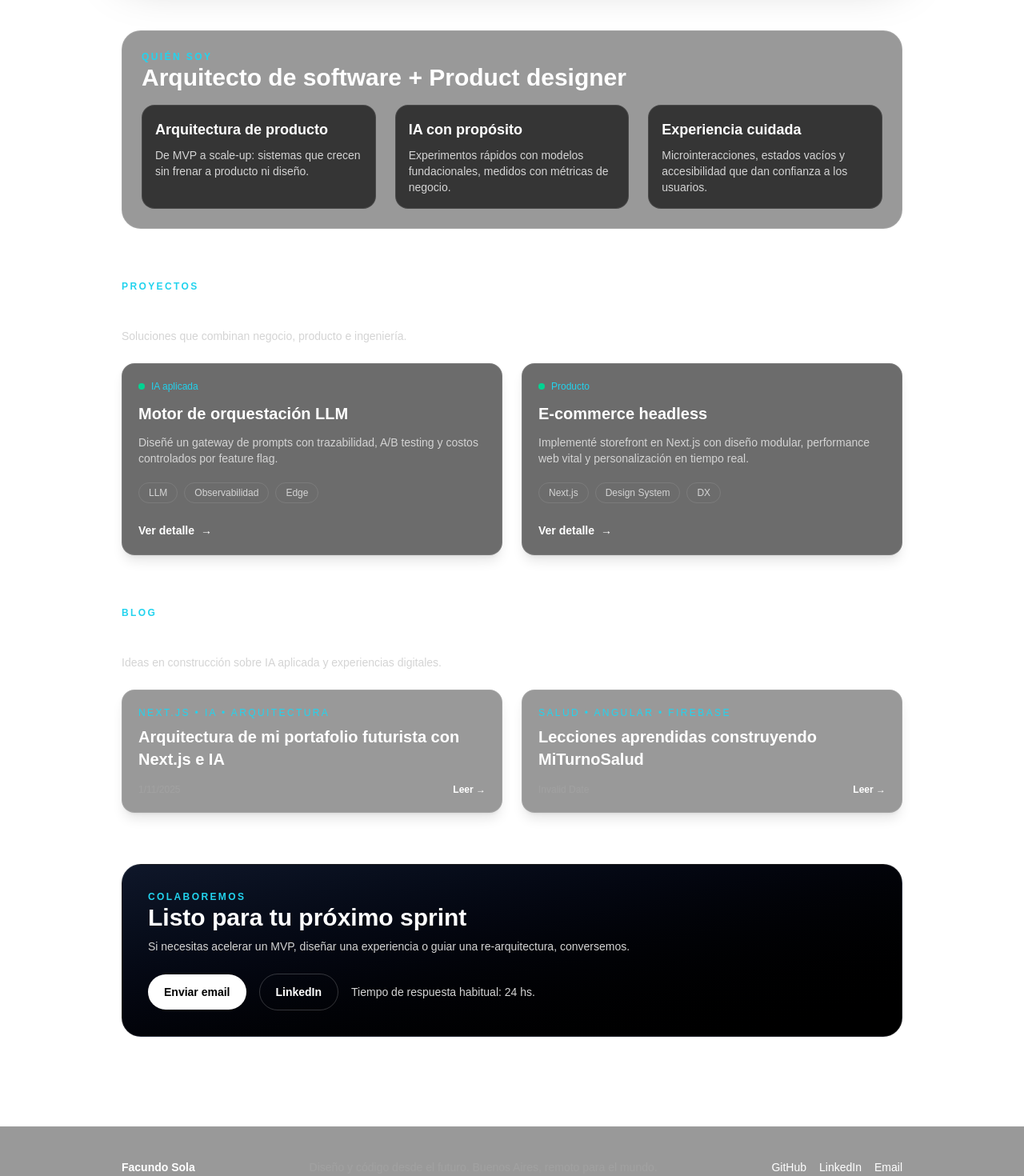
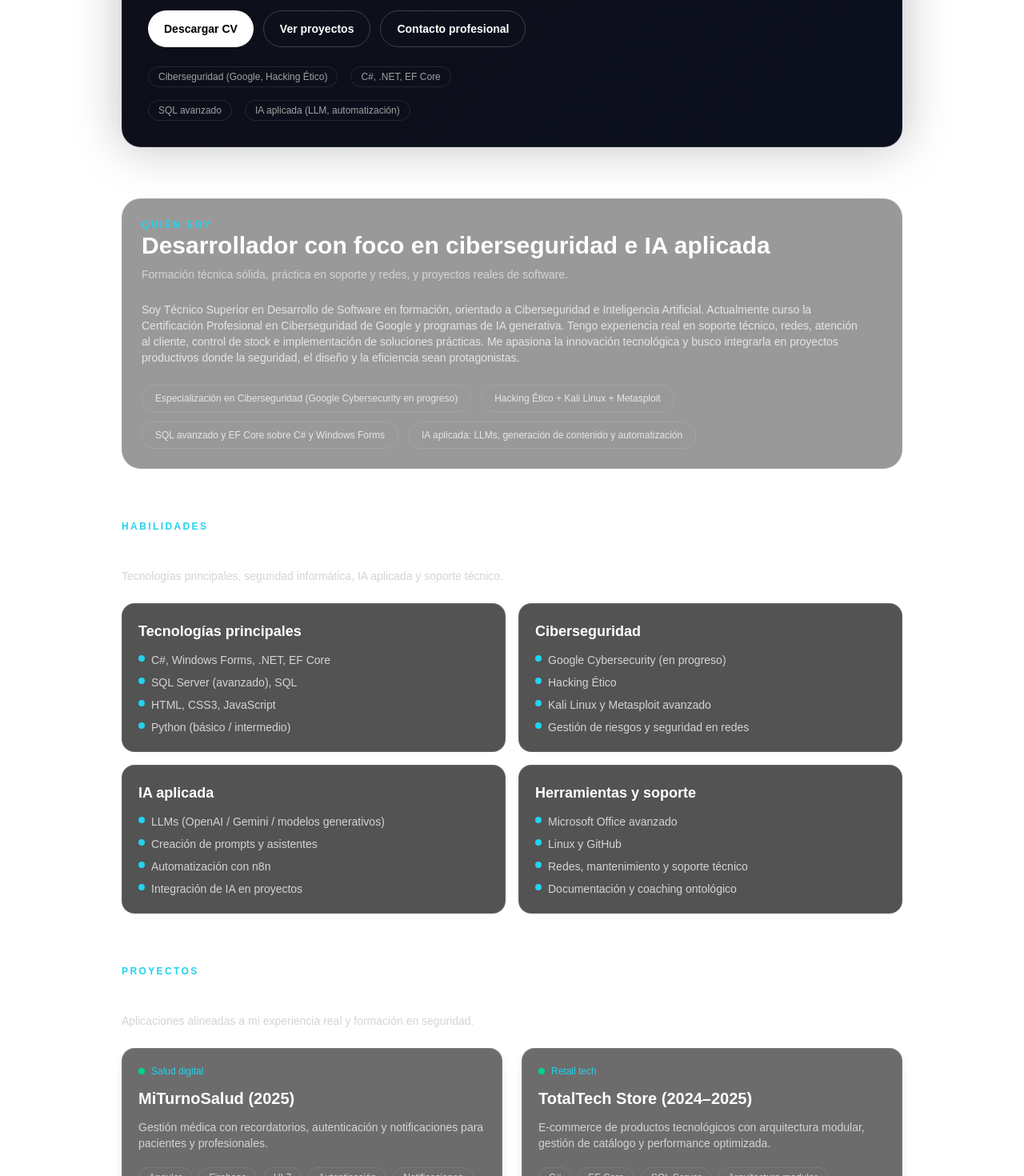
Before and after one commit to PortafolioFS/facundosola-portfolio, a Next.js app: page / in a window 1280 px wide. Shown: the part 920-2390 px from the top of the page at 80% size. Built offline with nearby package versions, Linux system fonts and the light colour scheme.

Commit message:
Align portfolio content with CV

```diff
--- a/app/page.tsx
+++ b/app/page.tsx
@@ -7,37 +7,136 @@ import { Hero } from "@/components/hero";
 import { Navbar } from "@/components/navbar";
 import { ProjectCard, Project } from "@/components/project-card";
 import { SectionHeader } from "@/components/section-header";
-import { posts } from "@/lib/blog";
 
 const featuredProjects: Project[] = [
   {
-    title: "Motor de orquestación LLM",
-    description: "Diseñé un gateway de prompts con trazabilidad, A/B testing y costos controlados por feature flag.",
-    tags: ["LLM", "Observabilidad", "Edge"],
+    title: "MiTurnoSalud (2025)",
+    description:
+      "Gestión médica con recordatorios, autenticación y notificaciones para pacientes y profesionales.",
+    tags: ["Angular", "Firebase", "HL7", "Autenticación", "Notificaciones"],
+    href: "/projects",
+    highlight: "Salud digital",
+  },
+  {
+    title: "TotalTech Store (2024–2025)",
+    description:
+      "E-commerce de productos tecnológicos con arquitectura modular, gestión de catálogo y performance optimizada.",
+    tags: ["C#", "EF Core", "SQL Server", "Arquitectura modular"],
+    href: "/projects",
+    highlight: "Retail tech",
+  },
+  {
+    title: "Sistema de Gestión de Proyectos y Equipos (.NET)",
+    description:
+      "Aplicación Windows Forms con ABM completo, Entity Framework y base de datos estructurada para equipos y tareas.",
+    tags: ["Windows Forms", "EF Core", "SQL", "Arquitectura limpia"],
+    href: "/projects",
+    highlight: ".NET desktop",
+  },
+  {
+    title: "App Android Bluetooth HC-06",
+    description: "Control y comunicación con módulo Bluetooth desde smartphone, orientado a hardware DIY.",
+    tags: ["Android", "Bluetooth", "HC-06", "Control remoto"],
+    href: "/projects",
+    highlight: "IoT / Maker",
+  },
+  {
+    title: "Laboratorio de IA",
+    description: "Generadores de texto, asistentes personales y automatizaciones con LLM integradas a flujos reales.",
+    tags: ["LLM", "Automatización", "n8n", "Integraciones"],
     href: "/projects",
     highlight: "IA aplicada",
   },
+];
+
+const aboutHighlights = [
+  "Especialización en Ciberseguridad (Google Cybersecurity en progreso)",
+  "Hacking Ético + Kali Linux + Metasploit",
+  "SQL avanzado y EF Core sobre C# y Windows Forms",
+  "IA aplicada: LLMs, generación de contenido y automatización",
+];
+
+const skills = [
   {
-    title: "E-commerce headless",
-    description: "Implementé storefront en Next.js con diseño modular, performance web vital y personalización en tiempo real.",
-    tags: ["Next.js", "Design System", "DX"],
-    href: "/projects",
-    highlight: "Producto",
+    title: "Tecnologías principales",
+    items: [
+      "C#, Windows Forms, .NET, EF Core",
+      "SQL Server (avanzado), SQL",
+      "HTML, CSS3, JavaScript",
+      "Python (básico / intermedio)",
+    ],
+  },
+  {
+    title: "Ciberseguridad",
+    items: [
+      "Google Cybersecurity (en progreso)",
+      "Hacking Ético",
+      "Kali Linux y Metasploit avanzado",
+      "Gestión de riesgos y seguridad en redes",
+    ],
+  },
+  {
+    title: "IA aplicada",
+    items: [
+      "LLMs (OpenAI / Gemini / modelos generativos)",
+      "Creación de prompts y asistentes",
+      "Automatización con n8n",
+      "Integración de IA en proyectos",
+    ],
+  },
+  {
+    title: "Herramientas y soporte",
+    items: [
+      "Microsoft Office avanzado",
+      "Linux y GitHub",
+      "Redes, mantenimiento y soporte técnico",
+      "Documentación y coaching ontológico",
+    ],
   },
 ];
 
-const highlights = [
+const education = [
   {
-    title: "Arquitectura de producto",
-    description: "De MVP a scale-up: sistemas que crecen sin frenar a producto ni diseño.",
+    title: "ICES – Técnico Superior en Desarrollo de Software",
+    timeframe: "2022–Actualidad — Promedio 7,71",
+    details: [
+      "Bases de Datos, Ingeniería Software I & II, Lógica, Sistemas Operativos, Inglés Técnico",
+    ],
   },
   {
-    title: "IA con propósito",
-    description: "Experimentos rápidos con modelos fundacionales, medidos con métricas de negocio.",
+    title: "Google Cybersecurity Professional Certificate",
+    timeframe: "En progreso",
+    details: ["Módulos completados: fundamentos de seguridad, amenazas y gestión de riesgos"],
   },
   {
-    title: "Experiencia cuidada",
-    description: "Microinteracciones, estados vacíos y accesibilidad que dan confianza a los usuarios.",
+    title: "Cursos y certificaciones",
+    timeframe: "",
+    details: [
+      "Hacking Ético • Kali Linux • Metasploit avanzado • SQL • Excel avanzado (Udemy)",
+      "Coaching Ontológico",
+      "Abogacía — UCSE (14 materias aprobadas)",
+    ],
+  },
+];
+
+const experiences = [
+  {
+    company: "Ferretería y Corralón",
+    timeframe: "2025–Actualidad",
+    roles: ["Atención al cliente y logística", "Soporte técnico, organización e inventarios"],
+  },
+  {
+    company: "Soporte técnico freelance",
+    timeframe: "2019–Actualidad",
+    roles: [
+      "Reparación y optimización de equipos",
+      "Armado de PCs, redes y seguridad informática básica",
+    ],
+  },
+  {
+    company: "Estudios Jurídicos",
+    timeframe: "2017 y 2021",
+    roles: ["Tareas administrativas y documentación", "Gestión técnica de equipos"],
   },
 ];
 
@@ -50,13 +149,46 @@ export default function Home() {
       <main className="mx-auto flex max-w-5xl flex-col gap-16 px-6 py-28">
         <Hero />
 
-        <section className="grid gap-4 rounded-3xl border border-white/10 bg-black/40 p-6" id="about">
-          <SectionHeader eyebrow="Quién soy" title="Arquitecto de software + Product designer" />
-          <div className="grid gap-6 md:grid-cols-3">
-            {highlights.map((item) => (
-              <div key={item.title} className="rounded-2xl border border-white/10 bg-neutral-950/70 p-4">
-                <h3 className="text-lg font-semibold text-white">{item.title}</h3>
-                <p className="mt-2 text-sm text-neutral-300">{item.description}</p>
+        <section className="grid gap-6 rounded-3xl border border-white/10 bg-black/40 p-6" id="about">
+          <SectionHeader
+            eyebrow="Quién soy"
+            title="Desarrollador con foco en ciberseguridad e IA aplicada"
+            description="Formación técnica sólida, práctica en soporte y redes, y proyectos reales de software."
+          />
+          <p className="max-w-4xl text-sm text-neutral-200">
+            Soy Técnico Superior en Desarrollo de Software en formación, orientado a Ciberseguridad e Inteligencia
+            Artificial. Actualmente curso la Certificación Profesional en Ciberseguridad de Google y programas de IA
+            generativa. Tengo experiencia real en soporte técnico, redes, atención al cliente, control de stock e
+            implementación de soluciones prácticas. Me apasiona la innovación tecnológica y busco integrarla en proyectos
+            productivos donde la seguridad, el diseño y la eficiencia sean protagonistas.
+          </p>
+          <div className="flex flex-wrap gap-3">
+            {aboutHighlights.map((item) => (
+              <span key={item} className="rounded-full border border-white/10 px-4 py-2 text-xs text-neutral-200">
+                {item}
+              </span>
+            ))}
+          </div>
+        </section>
+
+        <section className="space-y-6" id="skills">
+          <SectionHeader
+            eyebrow="Habilidades"
+            title="Stack alineado a mi formación"
+            description="Tecnologías principales, seguridad informática, IA aplicada y soporte técnico."
+          />
+          <div className="grid gap-4 md:grid-cols-2">
+            {skills.map((group) => (
+              <div key={group.title} className="space-y-3 rounded-2xl border border-white/10 bg-neutral-950/70 p-5">
+                <h3 className="text-lg font-semibold text-white">{group.title}</h3>
+                <ul className="space-y-2 text-sm text-neutral-300">
+                  {group.items.map((item) => (
+                    <li key={item} className="flex items-start gap-2">
+                      <span className="mt-1 h-2 w-2 rounded-full bg-[#22d3ee]" />
+                      <span>{item}</span>
+                    </li>
+                  ))}
+                </ul>
               </div>
             ))}
           </div>
@@ -65,16 +197,8 @@ export default function Home() {
         <section className="space-y-6" id="projects">
           <SectionHeader
             eyebrow="Proyectos"
-            title="Trabajos recientes"
-            description="Soluciones que combinan negocio, producto e ingeniería."
-            cta={
-              <Link
-                href="/projects"
-                className="rounded-full border border-white/10 px-4 py-2 text-sm font-semibold text-white transition hover:border-white/40"
-              >
-                Ver todo
-              </Link>
-            }
+            title="Software y experimentos de IA"
+            description="Aplicaciones alineadas a mi experiencia real y formación en seguridad."
           />
           <div className="grid gap-6 md:grid-cols-2">
             {featuredProjects.map((project) => (
@@ -83,33 +207,54 @@ export default function Home() {
           </div>
         </section>
 
-        <section className="space-y-6" id="blog">
+        <section className="grid gap-6 rounded-3xl border border-white/10 bg-black/40 p-6" id="education">
           <SectionHeader
-            eyebrow="Blog"
-            title="Notas recientes"
-            description="Ideas en construcción sobre IA aplicada y experiencias digitales."
-            cta={
-              <Link
-                href="/blog"
-                className="rounded-full border border-white/10 px-4 py-2 text-sm font-semibold text-white transition hover:border-white/40"
-              >
-                Ver blog
-              </Link>
-            }
+            eyebrow="Formación académica"
+            title="Base técnica y especialización en seguridad"
+            description="Programas formales, certificaciones y estudios complementarios que respaldan mi perfil."
           />
-          <div className="grid gap-6 md:grid-cols-2">
-            {posts.slice(0, 2).map((post) => (
-              <article key={post.slug} className="rounded-2xl border border-white/10 bg-black/40 p-5 shadow-lg">
-                <p className="text-xs uppercase tracking-[0.2em] text-[#22d3ee]">{post.tags.join(" • ")}</p>
-                <h3 className="mt-2 text-xl font-semibold text-white">{post.title}</h3>
-                <p className="mt-2 text-sm text-neutral-300">{post.excerpt}</p>
-                <div className="mt-4 flex items-center justify-between text-xs text-neutral-400">
-                  <span>{new Date(post.publishedAt).toLocaleDateString("es-AR")}</span>
-                  <Link href={`/blog/${post.slug}`} className="font-semibold text-white transition hover:text-[#22d3ee]">
-                    Leer →
-                  </Link>
+          <div className="space-y-4">
+            {education.map((item) => (
+              <div key={item.title} className="rounded-2xl border border-white/10 bg-neutral-950/70 p-5">
+                <div className="flex flex-col gap-2 sm:flex-row sm:items-center sm:justify-between">
+                  <h3 className="text-lg font-semibold text-white">{item.title}</h3>
+                  <p className="text-sm text-[#22d3ee]">{item.timeframe}</p>
                 </div>
-              </article>
+                <ul className="mt-3 space-y-2 text-sm text-neutral-300">
+                  {item.details.map((detail) => (
+                    <li key={detail} className="flex items-start gap-2">
+                      <span className="mt-1 h-2 w-2 rounded-full bg-[#22d3ee]" />
+                      <span>{detail}</span>
+                    </li>
+                  ))}
+                </ul>
+              </div>
+            ))}
+          </div>
+        </section>
+
+        <section className="space-y-6" id="experience">
+          <SectionHeader
+            eyebrow="Experiencia laboral"
+            title="Trayectoria con enfoque práctico"
+            description="Soporte técnico, atención al cliente y organización con mentalidad de seguridad."
+          />
+          <div className="space-y-4">
+            {experiences.map((experience) => (
+              <div key={experience.company} className="rounded-2xl border border-white/10 bg-neutral-950/70 p-5">
+                <div className="flex flex-col gap-2 sm:flex-row sm:items-center sm:justify-between">
+                  <h3 className="text-lg font-semibold text-white">{experience.company}</h3>
+                  <p className="text-sm text-[#22d3ee]">{experience.timeframe}</p>
+                </div>
+                <ul className="mt-3 space-y-2 text-sm text-neutral-300">
+                  {experience.roles.map((role) => (
+                    <li key={role} className="flex items-start gap-2">
+                      <span className="mt-1 h-2 w-2 rounded-full bg-[#22d3ee]" />
+                      <span>{role}</span>
+                    </li>
+                  ))}
+                </ul>
+              </div>
             ))}
           </div>
         </section>
@@ -117,8 +262,8 @@ export default function Home() {
         <section className="grid gap-6 rounded-3xl border border-white/10 bg-gradient-to-br from-[#0f172a] to-black p-8" id="contact">
           <SectionHeader
             eyebrow="Colaboremos"
-            title="Listo para tu próximo sprint"
-            description="Si necesitas acelerar un MVP, diseñar una experiencia o guiar una re-arquitectura, conversemos."
+            title="Listo para nuevos desafíos"
+            description="Disponible para roles Junior/Trainee con foco en desarrollo, ciberseguridad e IA aplicada."
           />
           <div className="flex flex-wrap items-center gap-4">
             <Link
@@ -134,7 +279,17 @@ export default function Home() {
             >
               LinkedIn
             </Link>
-            <p className="text-sm text-neutral-300">Tiempo de respuesta habitual: 24 hs.</p>
+            <Link
+              href="https://github.com/Facundo2504"
+              target="_blank"
+              className="rounded-full border border-white/20 px-5 py-3 text-sm font-semibold text-white transition hover:border-white/50"
+            >
+              GitHub
+            </Link>
+            <p className="text-sm text-neutral-300">
+              Disponibilidad horaria amplia, remoto o presencial. Posibilidad de viajar y colaborar en proyectos con visión de
+              seguridad.
+            </p>
           </div>
         </section>
       </main>
--- a/components/footer.tsx
+++ b/components/footer.tsx
@@ -3,7 +3,7 @@ export function Footer() {
     <footer className="border-t border-white/5 bg-black/40 py-10 text-sm text-neutral-400">
       <div className="mx-auto flex max-w-5xl flex-col gap-3 px-6 sm:flex-row sm:items-center sm:justify-between">
         <p className="font-semibold text-white">Facundo Sola</p>
-        <p>Diseño y código desde el futuro. Buenos Aires, remoto para el mundo.</p>
+        <p>Desarrollo de software con enfoque en ciberseguridad e IA aplicada. Buenos Aires, remoto para el mundo.</p>
         <div className="flex gap-4 text-white">
           <a className="hover:text-[#22d3ee]" href="https://github.com/Facundo2504" target="_blank" rel="noreferrer">
             GitHub
--- a/components/hero.tsx
+++ b/components/hero.tsx
@@ -10,33 +10,42 @@ export function Hero() {
       </div>
       <div className="relative grid gap-10 lg:grid-cols-[1.1fr_0.9fr] lg:items-center">
         <div className="space-y-6">
-          <p className="text-sm font-semibold uppercase tracking-[0.3em] text-[#22d3ee]">Arquitecto de software</p>
+          <p className="text-sm font-semibold uppercase tracking-[0.3em] text-[#22d3ee]">
+            Arquitecto de Software · Ciberseguridad · IA aplicada
+          </p>
           <h1 className="text-4xl font-semibold leading-tight text-white sm:text-5xl">
-            Hola, soy Facundo Sola. Construyo experiencias digitales futuristas con IA y diseño cuidando cada detalle.
+            Construyo experiencias digitales seguras, escalables y futuristas combinando desarrollo, ciberseguridad e
+            inteligencia artificial.
           </h1>
           <p className="max-w-2xl text-lg text-neutral-300">
-            Mezclo arquitectura moderna, sistemas distribuidos y productos AI-first. Me mueven los equipos ágiles, la
-            velocidad de entrega y el impacto en negocio.
+            Formación sólida, enfoque práctico y visión moderna aplicada a proyectos reales. Bases fuertes en software,
+            seguridad informática e IA para llevar productos a producción con confianza.
           </p>
           <div className="flex flex-wrap gap-3">
             <Link
-              href="#projects"
+              href="/facundo-sola-cv.pdf"
               className="inline-flex items-center gap-2 rounded-full bg-white px-5 py-3 text-sm font-semibold text-black transition hover:bg-neutral-100"
             >
-              Ver proyectos destacados
+              Descargar CV
+            </Link>
+            <Link
+              href="#projects"
+              className="inline-flex items-center gap-2 rounded-full border border-white/20 px-5 py-3 text-sm font-semibold text-white transition hover:border-white/50"
+            >
+              Ver proyectos
             </Link>
             <Link
               href="#contact"
               className="inline-flex items-center gap-2 rounded-full border border-white/20 px-5 py-3 text-sm font-semibold text-white transition hover:border-white/50"
             >
-              Escríbeme
+              Contacto profesional
             </Link>
           </div>
           <ul className="flex flex-wrap gap-4 text-xs text-neutral-400">
-            <li className="rounded-full border border-white/10 px-3 py-1">Next.js</li>
-            <li className="rounded-full border border-white/10 px-3 py-1">TypeScript</li>
-            <li className="rounded-full border border-white/10 px-3 py-1">LLMs</li>
-            <li className="rounded-full border border-white/10 px-3 py-1">Product Design</li>
+            <li className="rounded-full border border-white/10 px-3 py-1">Ciberseguridad (Google, Hacking Ético)</li>
+            <li className="rounded-full border border-white/10 px-3 py-1">C#, .NET, EF Core</li>
+            <li className="rounded-full border border-white/10 px-3 py-1">SQL avanzado</li>
+            <li className="rounded-full border border-white/10 px-3 py-1">IA aplicada (LLM, automatización)</li>
           </ul>
         </div>
         <div className="relative flex items-center justify-center">
@@ -50,7 +59,7 @@ export function Hero() {
               className="rounded-xl object-cover"
             />
             <div className="absolute left-3 top-3 flex items-center gap-2 rounded-full bg-black/60 px-3 py-1 text-xs text-white">
-              <span className="h-2 w-2 rounded-full bg-emerald-400" /> Disponible para colaboraciones
+              <span className="h-2 w-2 rounded-full bg-emerald-400" /> Disponible para nuevas oportunidades Junior / Trainee
             </div>
           </div>
         </div>
--- a/components/navbar.tsx
+++ b/components/navbar.tsx
@@ -5,8 +5,11 @@ import { usePathname } from "next/navigation";
 import { useState } from "react";
 
 const links = [
+  { href: "#about", label: "Quién soy" },
+  { href: "#skills", label: "Habilidades" },
   { href: "#projects", label: "Proyectos" },
-  { href: "#blog", label: "Blog" },
+  { href: "#education", label: "Formación" },
+  { href: "#experience", label: "Experiencia" },
   { href: "#contact", label: "Contacto" },
 ];
 
```
Also changed, not shown: 1 other file (tests, documents, lock files or other folders).
